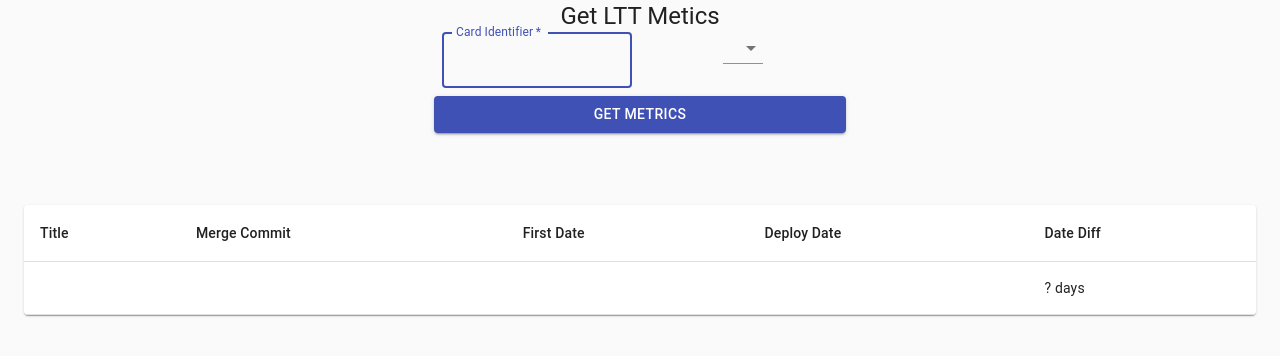
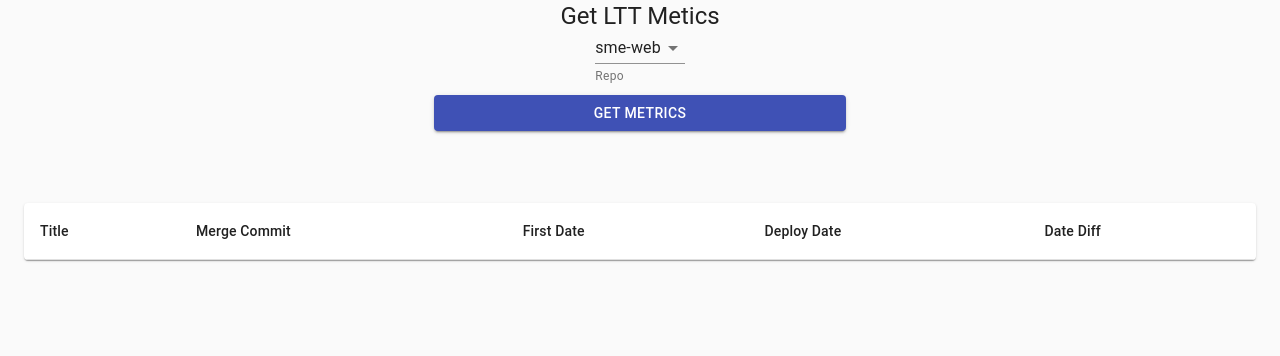
Before and after one commit to pashmelkin/MetricsUI, a React (Create React App) app: page / in a window 1280 px wide. Shown: the top 356 px of the page. Built offline with nearby package versions, Linux system fonts and the light colour scheme.

Commit message:
Some UX rework

```diff
--- a/src/App.tsx
+++ b/src/App.tsx
@@ -2,38 +2,31 @@ import React from 'react';
 import './App.css';
 import {Button} from "@material-ui/core";
 import Grid from "@material-ui/core/Grid";
-import TextField from "@material-ui/core/TextField";
 import Container from "@material-ui/core/Container";
 import CssBaseline from "@material-ui/core/CssBaseline";
 import Typography from "@material-ui/core/Typography";
-import MenuItem from "@material-ui/core/MenuItem";
-import Select from "@material-ui/core/Select";
 import {MetricService} from "./Middleware/MetricsService";
 import {CommitTable} from "./Components/CommitTable";
 import {Metric} from "./Models/Metric";
+import Hidden from "@material-ui/core/Hidden";
+import {SelectRepo} from "./Components/SelectRepo";
+import {CardIdentifier} from "./Components/CardId";
 
 function App() {
     const emptyData = (): Array<Metric> => ([{
         title: '',
         sha : '',
         firstDate: '',
-        deployDate : ''
+        deployDate : '',
+        dateDiff: ''
     }]);
 
-    const [repo, setRepo] = React.useState('');
-    const [cardId, setCard] = React.useState('');
     const [commit, setCommit] = React.useState(emptyData);
 
-    const handleChangeRepo = (event: any) => {
-        setRepo(event.target.value);
-    };
-    const handleChangeCard = (event: any) => {
-        setCard(event.target.value);
-    };
 
     async function GetMetric(event: any) {
         event.preventDefault();
-        let res = await MetricService(cardId, repo);
+        let res = await MetricService("", "sme-web");
         setCommit(res);
     }
 
@@ -47,37 +40,18 @@ function App() {
                 </Typography>
                 <form className="form" noValidate>
                     <Grid container spacing={2}>
-                      <Grid item xs={12} sm={6}>
-                          <TextField
-                              autoComplete="fname"
-                              name="Card"
-                              variant="outlined"
-                              required
-                              fullWidth
-                              id="card"
-                              label="Card Identifier"
-                              autoFocus
-                              onChange={handleChangeCard}
-                          />
-                      </Grid>
-                      <Grid item xs={12} sm={6}>
-                          <Select
-                              labelId="repo-select-label"
-                              id="repo-select"
-                              value={repo}
-                              onChange={handleChangeRepo}
-                          >
-                              <MenuItem value="sme-web">sme-web</MenuItem>
-                              <MenuItem value="sme-web-bff">sme-web-bff</MenuItem>
-                              <MenuItem value="both repos">both repos</MenuItem>
-                          </Select>
+                        <Hidden xsUp>
+                            <CardIdentifier/>
+                        </Hidden>
+                        <Grid item sm={12} >
+                            <SelectRepo/>
                         </Grid>
                         <Button
                             type="submit"
                             fullWidth
                             variant="contained"
                             color="primary"
-                          onClick={e => GetMetric(e)}
+                            onClick={e => GetMetric ( e )}
                         >
                             Get Metrics
                         </Button>
--- /dev/null
+++ b/src/Components/CardId.tsx
@@ -0,0 +1,28 @@
+import React from 'react';
+import TextField from "@material-ui/core/TextField/TextField";
+import Grid from "@material-ui/core/Grid";
+
+//const handleChangeCard = (event: any) => {
+//    setCard(event.target.value);
+//};
+//const [cardId, setCard] = React.useState('');
+
+
+export const CardIdentifier = () => {
+
+    return (
+        <Grid item xs={12} sm={6}>
+            <TextField
+                autoComplete="fname"
+                name="Card"
+                variant="outlined"
+                required
+                fullWidth
+                id="card"
+                label="Card Identifier"
+                autoFocus
+            />
+        </Grid>
+    );
+
+};
--- a/src/Components/CommitTable.tsx
+++ b/src/Components/CommitTable.tsx
@@ -21,7 +21,22 @@ export const CommitTable = (commits : Array<Metric>) => {
 
     var commitsArr = Object.keys(commits).map(function(k: any) { return commits[k] });
     const classes = useStyles();
+    let resultsTable;
+    if (commitsArr.length > 1) {
+        resultsTable =
+            <TableBody>
+                {commitsArr.map((row) => (
+                            <TableRow key={row.title.substring(0, 10)}>
+                                <TableCell align="left">{row.title}</TableCell>
+                                <TableCell align="left">{row.sha}</TableCell>
+                                <TableCell align="left">{row.firstDate}</TableCell>
+                                <TableCell align="left">{row.deployDate}</TableCell>
+                                <TableCell align="left">? days</TableCell>
+                            </TableRow>
 
+                ))}
+            </TableBody>
+    }
 
     return (
             <TableContainer component={Paper}>
@@ -36,17 +51,7 @@ export const CommitTable = (commits : Array<Metric>) => {
 
                         </TableRow>
                     </TableHead>
-                    <TableBody>
-                        {commitsArr.map((row) => (
-                            <TableRow key={row.title.substring(0, 10)}>
-                                <TableCell align="left">{row.title}</TableCell>
-                                <TableCell align="left">{row.sha}</TableCell>
-                                <TableCell align="left">{row.firstDate}</TableCell>
-                                <TableCell align="left">{row.deployDate}</TableCell>
-                                <TableCell align="left">? days</TableCell>
-                            </TableRow>
-                        ))}
-                    </TableBody>
+                    {resultsTable}
                 </Table>
             </TableContainer>
         );
--- /dev/null
+++ b/src/Components/SelectRepo.tsx
@@ -0,0 +1,27 @@
+import React from 'react';
+import Select from "@material-ui/core/Select/Select";
+import MenuItem from "@material-ui/core/MenuItem";
+import FormControl from "@material-ui/core/FormControl";
+import FormHelperText from "@material-ui/core/FormHelperText";
+
+
+export const SelectRepo = () => {
+
+    return (
+        <FormControl className="repoSelect">
+            <Select
+                labelId="repo-select-label"
+                id="repo-select"
+                defaultValue="sme-web"
+            >
+
+                <MenuItem value="sme-web">sme-web</MenuItem>
+                <MenuItem value="sme-web-bff">sme-web-bff</MenuItem>
+                <MenuItem value="payday">payday</MenuItem>
+                <MenuItem value="both repos">all repos</MenuItem>
+            </Select>
+            <FormHelperText>Repo</FormHelperText>
+        </FormControl>
+    );
+
+};
--- a/src/Middleware/MetricsService.ts
+++ b/src/Middleware/MetricsService.ts
@@ -24,9 +24,14 @@ export async function MetricService(cardId = "", repo: string) : Promise<Metric[
         const deployment = await GetAsync(deploymentConfig);
         let deployStr = JSON.stringify(deployment);
         let objDeploy: IDeployment = JSON.parse(deployStr);
+        const sha = objDeploy.commitSha;
+        const shaDisplay = (sha == null || sha.toLowerCase().includes("deploy")) ?
+            sha : sha.substring(0, 15);
         console.log(objDeploy);
         console.log("obj: ",  obj);
-        result.push(new Metric(obj.title, objDeploy.commitSha, obj.commits[0].date, objDeploy.date));
+
+
+        result.push(new Metric(obj.title, shaDisplay, obj.commits[0].date, objDeploy.date, "? days"));
     }
 
     return result;
--- a/src/Models/Metric.ts
+++ b/src/Models/Metric.ts
@@ -3,12 +3,14 @@ export class Metric {
     sha: string;
     firstDate: string;
     deployDate: string;
+    dateDiff: string;
 
 
-    constructor(title: string, sha: string, firstDate: string, deployDate: string) {
+    constructor(title: string, sha: string, firstDate: string, deployDate: string, dateDiff: string) {
         this.title = title;
         this.sha = sha;
         this.firstDate = firstDate;
         this.deployDate = deployDate;
+        this.dateDiff = dateDiff;
     }
 }
```
Lines whose indentation alone changed are shown as unchanged.
